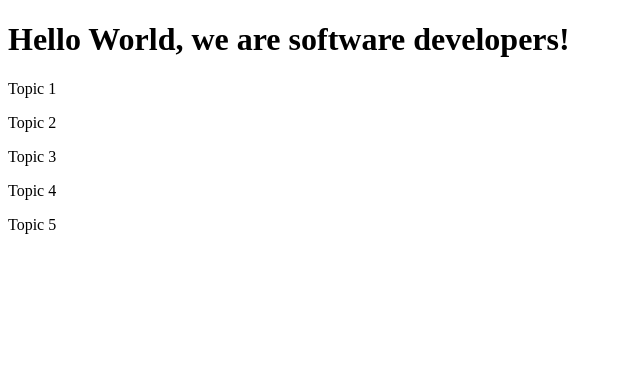
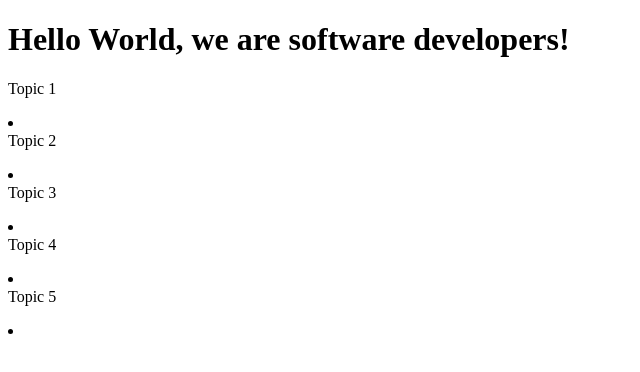
Before and after one commit to kamzzy/samuelAndPrecious, a plain HTML site: page index.html in a window 1280 px wide. Shown: the whole page, without its empty margins (0-640 px from the left). Drawn offline with Linux system fonts and the light colour scheme.

Commit message:
changed index.html files

```diff
--- a/index.html
+++ b/index.html
@@ -32,6 +32,9 @@ s
       <p></p>
       <p></p>
       <code></code>
+      <nav id="navbar">
+        <li></li>
+      </nav>
     </section>
     <section class="main-section" id="topic_2">
       <header>
@@ -40,6 +43,9 @@ s
       <p></p>
       <p></p>
       <code></code>
+      <nav id="navbar">
+        <li></li>
+      </nav>
     </section>
     <section class="main-section" id="topic_3">
       <header>
@@ -48,6 +54,9 @@ s
       <p></p>
       <p></p>
       <code></code>
+      <nav id="navbar">
+        <li></li>
+      </nav>
     </section>
     <section class="main-section" id="topic_4">
       <header>
@@ -56,6 +65,9 @@ s
       <p></p>
       <p></p>
       <code></code>
+      <nav id="navbar">
+        <li></li>
+      </nav>
     </section>
     <section class="main-section" id="topic_5">
       <header>
@@ -64,6 +76,9 @@ s
       <p></p>
       <p></p>
       <code></code>
+      <nav id="navbar">
+        <li></li>
+      </nav>
     </section>
 
   </main>
```
